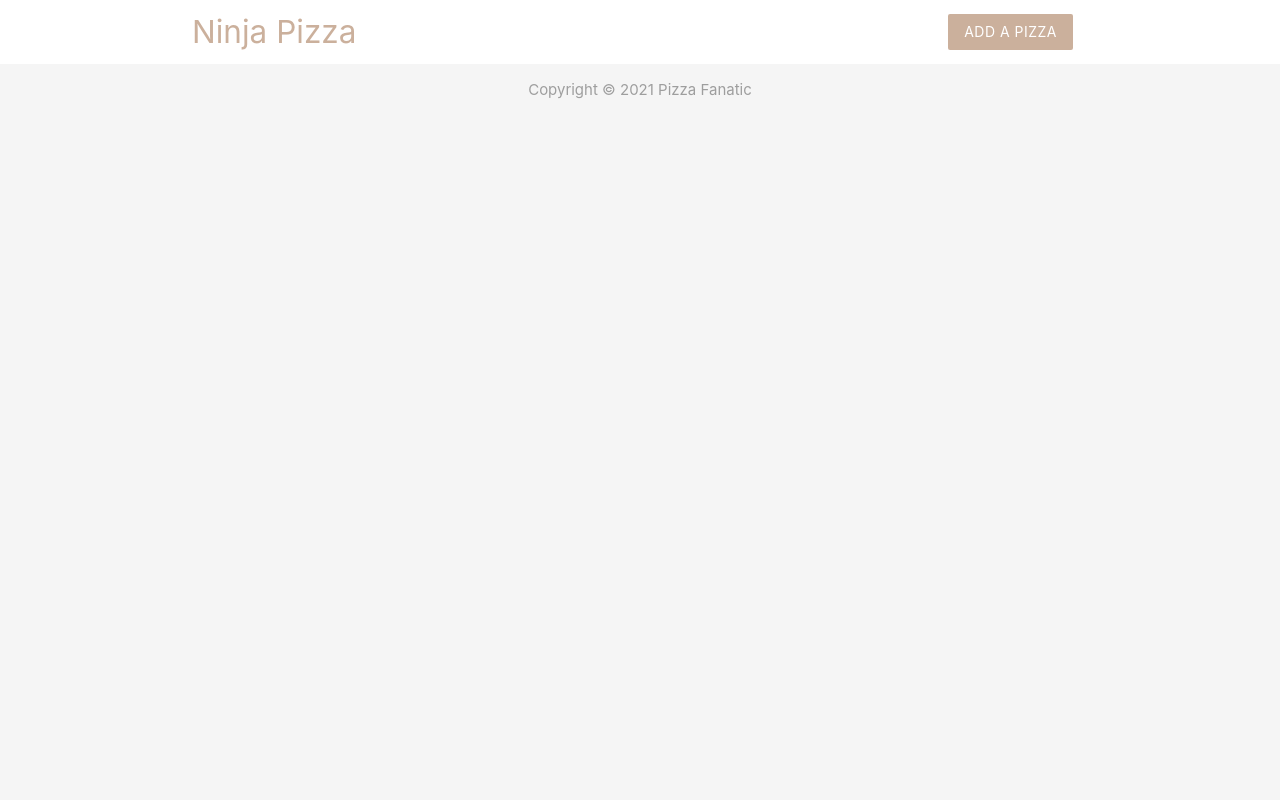
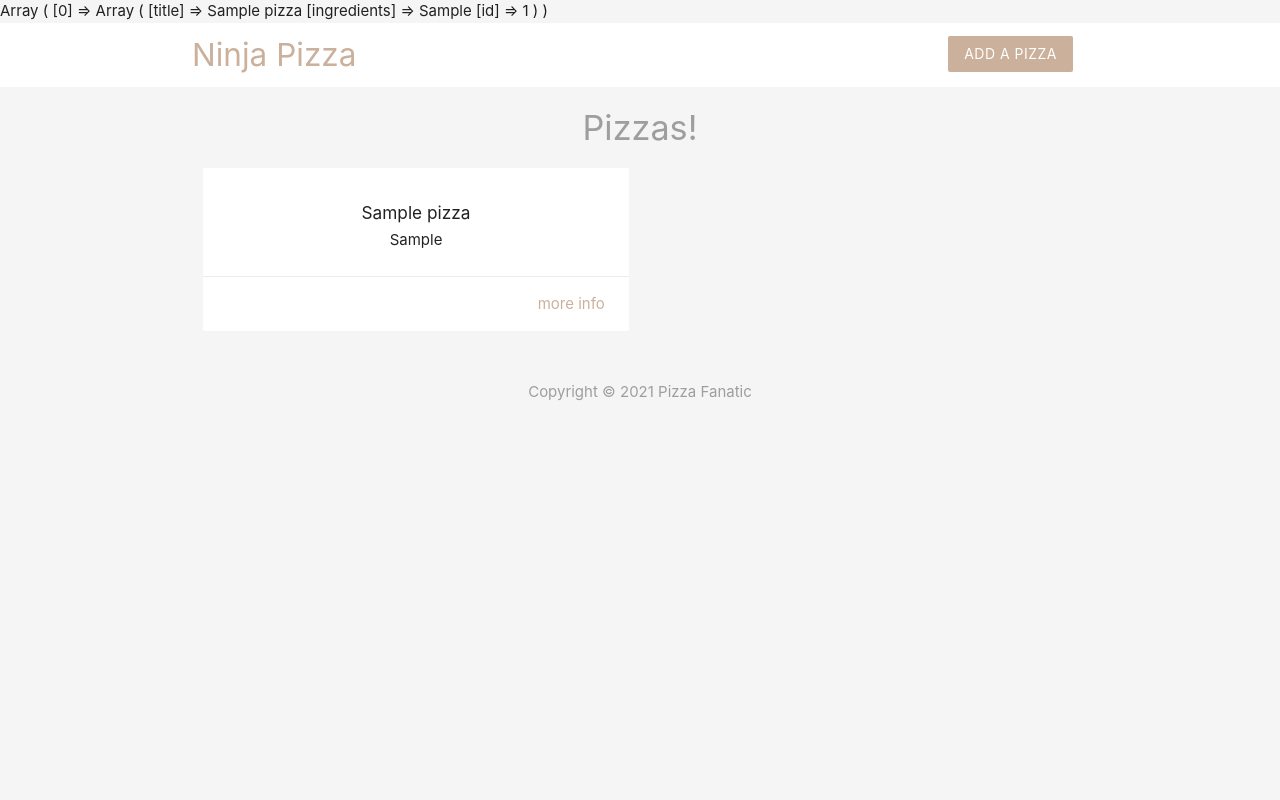
Before and after one commit to jboyle1/pizza-fanatic, a PHP site: page / in a window 1280 px wide. Run offline with PHP 8.4, Linux system fonts and the light colour scheme; tables that the repository leaves empty or names only in its code hold one stand-in row (values such as "Sample post").

Commit message:
Connect to phpmyadmin database and write SQL query to recieve data,

```diff
--- a/index.php
+++ b/index.php
@@ -1,4 +1,29 @@
 <?php
+
+	// connect to the database
+	$conn = mysqli_connect('localhost', 'jed', 'test1234', 'pizza_fanatic');
+
+	// check connection
+	if(!$conn){
+		echo 'Connection error: '. mysqli_connect_error();
+	}
+
+	// write query for all pizzas
+	$sql = 'SELECT title, ingredients, id FROM pizzas ORDER BY created_at';
+
+	// get the result set (set of rows)
+	$result = mysqli_query($conn, $sql);
+
+	// fetch the resulting rows as an array
+	$pizzas = mysqli_fetch_all($result, MYSQLI_ASSOC);
+
+	// free the $result from memory (good practise)
+	mysqli_free_result($result);
+
+	// close connection
+	mysqli_close($conn);
+
+	print_r($pizzas);
 
 
 ?>
@@ -8,6 +33,39 @@
 
 <?php include('templates/header.php'); ?>
 
+<h4 class="center grey-text">Pizzas!</h4>
+
+<div class="container">
+    <div class="row">
+
+        <?php foreach($pizzas as $pizza): ?>
+
+        <div class="col s6 md3">
+
+            <div class="card z-depth-0">
+
+                <div class="card-content center">
+
+                    <h6><?php echo htmlspecialchars($pizza['title']); ?></h6>
+
+                    <div><?php echo htmlspecialchars($pizza['ingredients']); ?></div>
+
+                </div>
+
+                <div class="card-action right-align">
+                    <div class="brand-text" href="#">more info</div>
+                </div>
+
+            </div>
+
+        </div>
+
+        <?php endforeach; ?>
+
+
+    </div>
+</div>
+
 <?php include('templates/footer.php'); ?>
 
 </html>
```
